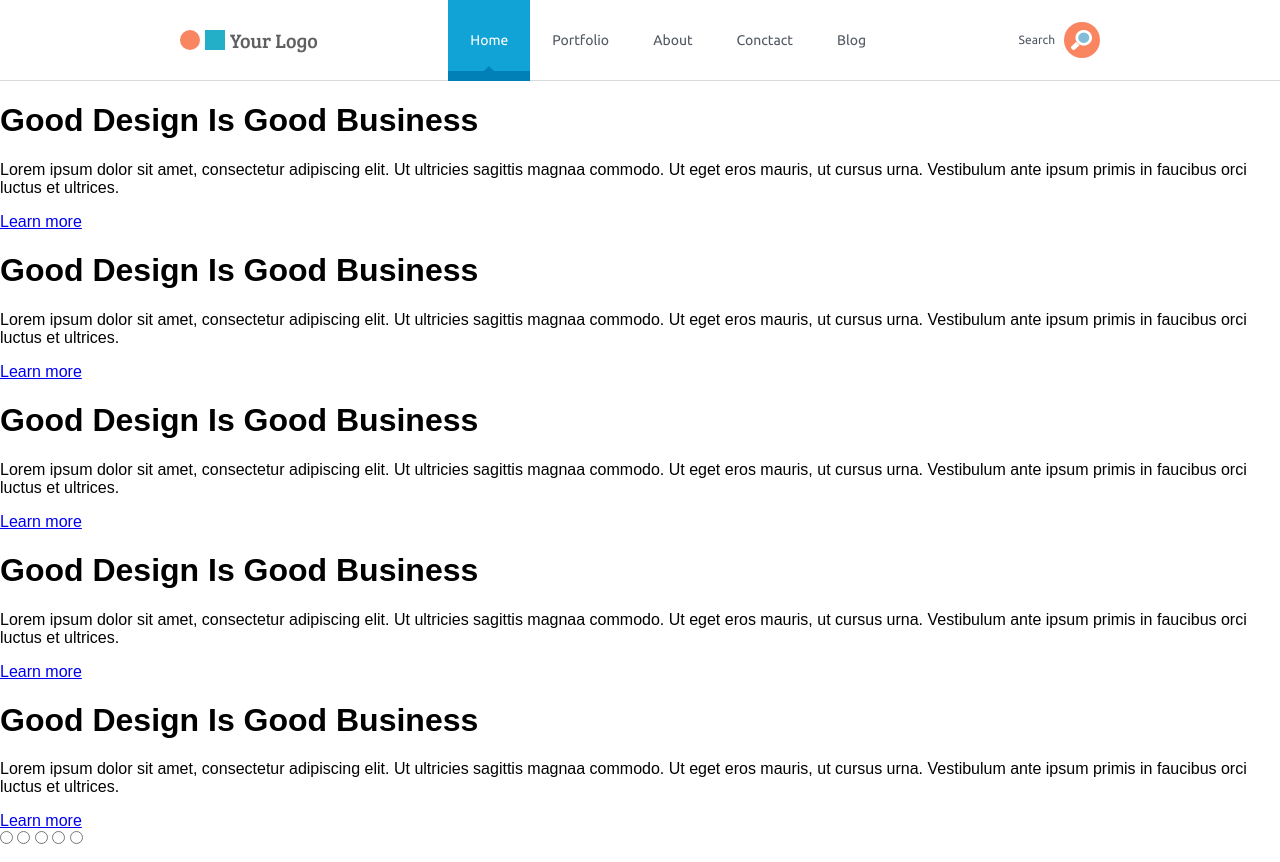
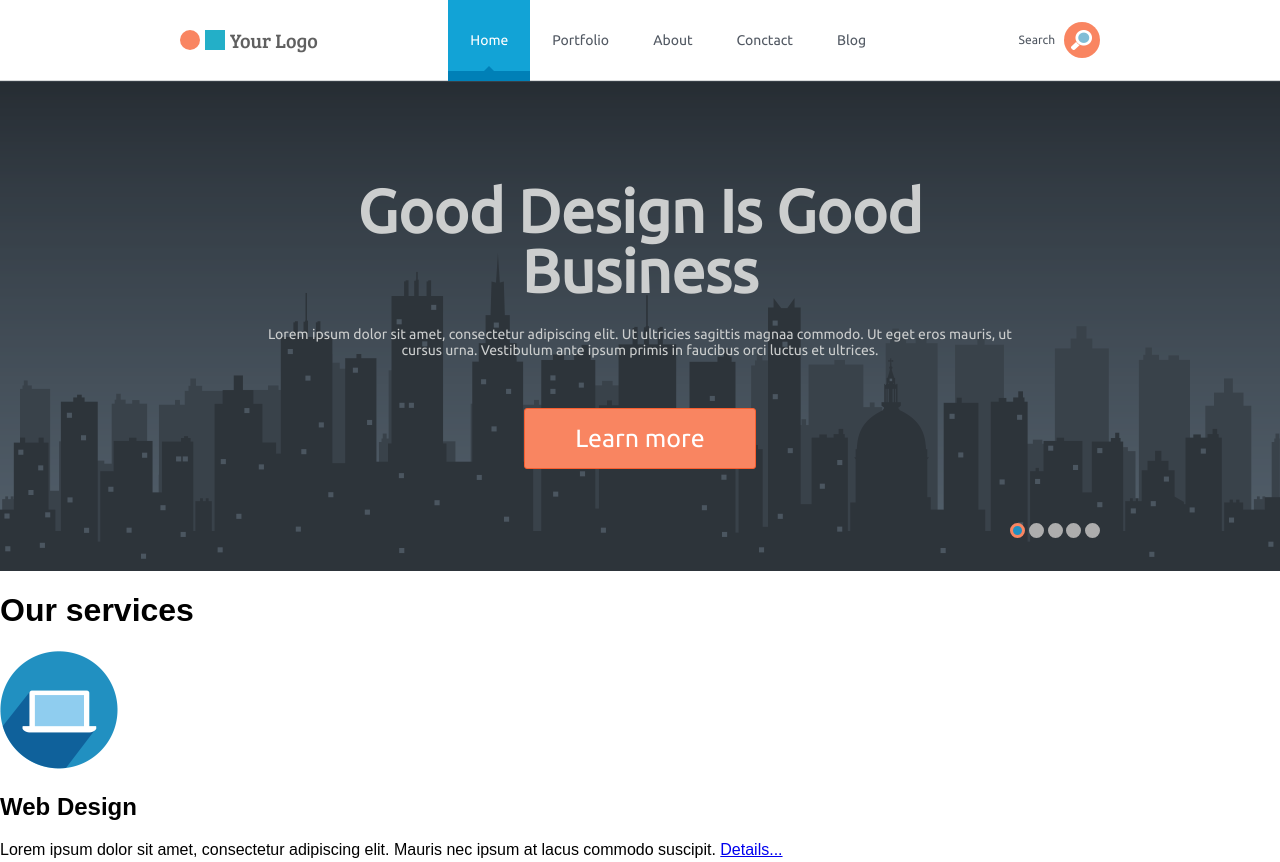
Before and after one commit to viktorov616/GoodGood, a website: page source/index.html in a window 1280 px wide. Shown: the top 862 px of the page. Drawn offline with nearby package versions, Linux system fonts and the light colour scheme; files that its build step writes are made by us from their sources.

Commit message:
Style btn and promo-slider components.

```diff
--- a/source/index.html
+++ b/source/index.html
@@ -26,44 +26,44 @@
   </header>
   <main class="index-main">
     <section class="promo-slider">
+      <input type="radio" id="promo-slider-toggle-1" name="promo-slider-toggle" class="promo-slider__toggle" checked="checked">
+      <input type="radio" id="promo-slider-toggle-2" name="promo-slider-toggle" class="promo-slider__toggle">
+      <input type="radio" id="promo-slider-toggle-3" name="promo-slider-toggle" class="promo-slider__toggle">
+      <input type="radio" id="promo-slider-toggle-4" name="promo-slider-toggle" class="promo-slider__toggle">
+      <input type="radio" id="promo-slider-toggle-5" name="promo-slider-toggle" class="promo-slider__toggle">
       <div class="promo-slider__slides">
         <div class="promo-slider__slide">
           <h1 class="promo-slider__header">Good Design Is Good Business</h1>
           <p class="promo-slider__text">Lorem ipsum dolor sit amet, consectetur adipiscing elit. Ut ultricies sagittis magnaa commodo. Ut eget eros mauris, ut cursus urna. Vestibulum ante ipsum primis in faucibus orci luctus et ultrices.</p>
-          <a href="#" class="btn">Learn more</a>
+          <a href="#" class="btn  btn--big  btn--orange">Learn more</a>
         </div>
         <div class="promo-slider__slide">
-          <h1 class="promo-slider__header">Good Design Is Good Business</h1>
+          <h1 class="promo-slider__header">Good Design Is Good Business 2</h1>
           <p class="promo-slider__text">Lorem ipsum dolor sit amet, consectetur adipiscing elit. Ut ultricies sagittis magnaa commodo. Ut eget eros mauris, ut cursus urna. Vestibulum ante ipsum primis in faucibus orci luctus et ultrices.</p>
-          <a href="#" class="btn">Learn more</a>
+          <a href="#" class="btn  btn--big  btn--orange">Learn more</a>
         </div>
         <div class="promo-slider__slide">
-          <h1 class="promo-slider__header">Good Design Is Good Business</h1>
+          <h1 class="promo-slider__header">Good Design Is Good Business 3</h1>
           <p class="promo-slider__text">Lorem ipsum dolor sit amet, consectetur adipiscing elit. Ut ultricies sagittis magnaa commodo. Ut eget eros mauris, ut cursus urna. Vestibulum ante ipsum primis in faucibus orci luctus et ultrices.</p>
-          <a href="#" class="btn">Learn more</a>
+          <a href="#" class="btn  btn--big  btn--orange">Learn more</a>
         </div>
         <div class="promo-slider__slide">
-          <h1 class="promo-slider__header">Good Design Is Good Business</h1>
+          <h1 class="promo-slider__header">Good Design Is Good Business 4</h1>
           <p class="promo-slider__text">Lorem ipsum dolor sit amet, consectetur adipiscing elit. Ut ultricies sagittis magnaa commodo. Ut eget eros mauris, ut cursus urna. Vestibulum ante ipsum primis in faucibus orci luctus et ultrices.</p>
-          <a href="#" class="btn">Learn more</a>
+          <a href="#" class="btn  btn--big  btn--orange">Learn more</a>
         </div>
         <div class="promo-slider__slide">
-          <h1 class="promo-slider__header">Good Design Is Good Business</h1>
+          <h1 class="promo-slider__header">Good Design Is Good Business 5</h1>
           <p class="promo-slider__text">Lorem ipsum dolor sit amet, consectetur adipiscing elit. Ut ultricies sagittis magnaa commodo. Ut eget eros mauris, ut cursus urna. Vestibulum ante ipsum primis in faucibus orci luctus et ultrices.</p>
-          <a href="#" class="btn">Learn more</a>
+          <a href="#" class="btn  btn--big  btn--orange">Learn more</a>
         </div>
       </div>
       <div class="promo-slider__controls">
         <label for="promo-slider-toggle-1" class="promo-slider__label"></label>
-        <input type="radio" id="promo-slider-toggle-1" name="promo-slider-toggle" class="promo-slider__toggle">
         <label for="promo-slider-toggle-2" class="promo-slider__label"></label>
-        <input type="radio" id="promo-slider-toggle-2" name="promo-slider-toggle" class="promo-slider__toggle">
         <label for="promo-slider-toggle-3" class="promo-slider__label"></label>
-        <input type="radio" id="promo-slider-toggle-3" name="promo-slider-toggle" class="promo-slider__toggle">
         <label for="promo-slider-toggle-4" class="promo-slider__label"></label>
-        <input type="radio" id="promo-slider-toggle-4" name="promo-slider-toggle" class="promo-slider__toggle">
         <label for="promo-slider-toggle-5" class="promo-slider__label"></label>
-        <input type="radio" id="promo-slider-toggle-5" name="promo-slider-toggle" class="promo-slider__toggle">
       </div>
     </section>
     <section class="services">
--- /dev/null
+++ b/source/sass/components/btn.scss
@@ -0,0 +1,42 @@
+.btn {
+  display: inline-block;
+  vertical-align: top;
+
+  margin: 0;
+  padding: 9px 7px;
+
+  background-color: #2190c1;
+
+  border: 1px solid #196f94;
+  border-radius: 3px;
+
+  font-family: 'Ubuntu', sans-serif;
+  font-size: 12px;
+  line-height: 1;
+  color: #fff;
+  text-decoration: none;
+
+  &:hover {
+    box-shadow: 0 3px 3px rgba(33, 144, 191, .7);
+  }
+
+  &:active {
+    color: #d7d9da;
+  }
+
+  &--big {
+    padding: 17px 50px ;
+
+    font-size: 25px;
+  }
+
+  &--orange {
+    background-color: #f98561;
+
+    border-color: #f75e2f;
+
+    &:hover {
+      box-shadow: 0 3px 3px rgba(249, 133, 97, .7);
+    }
+  }
+}
--- /dev/null
+++ b/source/sass/components/promo-slider.scss
@@ -0,0 +1,80 @@
+.promo-slider {
+  position: relative;
+
+  font-family: 'Ubuntu', sans-serif;
+
+  &__slide {
+    min-height: 490px;
+
+    padding: 100px 250px 10px 250px;
+
+    background: #303840 url("../img/decor/promo-slider_bg.png") no-repeat;
+    background-size: cover;
+
+    text-align: center;
+  }
+
+  &__header {
+    margin: 0;
+    margin-bottom: 25px;
+
+    font-size: 60px;
+    line-height: 1;
+    color: #cccece;
+  }
+
+  &__text {
+    margin: 0;
+    margin-bottom: 50px;
+
+    font-size: 14px;
+    line-height: 16px;
+    color: #cccece;
+  }
+
+  &__controls {
+    position: absolute;
+    bottom: 30px;
+    right: 180px;
+  }
+
+  &__toggle {
+    display: none;
+  }
+
+  &__label {
+    display: inline-block;
+
+    width: 15px;
+    height: 15px;
+
+    border: 3px solid #adadad;
+    border-radius: 50%;
+
+    background-color: #adadad;
+
+    cursor: pointer;
+  }
+
+  #promo-slider-toggle-1:checked ~ &__controls label[for="promo-slider-toggle-1"],
+  #promo-slider-toggle-2:checked ~ &__controls label[for="promo-slider-toggle-2"],
+  #promo-slider-toggle-3:checked ~ &__controls label[for="promo-slider-toggle-3"],
+  #promo-slider-toggle-4:checked ~ &__controls label[for="promo-slider-toggle-4"],
+  #promo-slider-toggle-5:checked ~ &__controls label[for="promo-slider-toggle-5"] {
+    background-color: #2190c1;
+
+    border-color: #f98561;
+  }
+
+  &__slide {
+    display: none;
+  }
+
+  #promo-slider-toggle-1:checked ~ &__slides &__slide:nth-child(1),
+  #promo-slider-toggle-2:checked ~ &__slides &__slide:nth-child(2),
+  #promo-slider-toggle-3:checked ~ &__slides &__slide:nth-child(3),
+  #promo-slider-toggle-4:checked ~ &__slides &__slide:nth-child(4),
+  #promo-slider-toggle-5:checked ~ &__slides &__slide:nth-child(5) {
+    display: block;
+  }
+}
--- a/source/sass/style.scss
+++ b/source/sass/style.scss
@@ -2,7 +2,9 @@
 @import 'components/scaffolding.scss';
 @import 'variables.scss';
 
+@import 'components/btn.scss';
 @import 'components/logo.scss';
 @import 'components/main-header.scss';
 @import 'components/main-nav.scss';
+@import 'components/promo-slider.scss';
 @import 'components/search-bar.scss';
```
Also changed, not shown: source/img/decor/promo-slider_bg.png (added).
